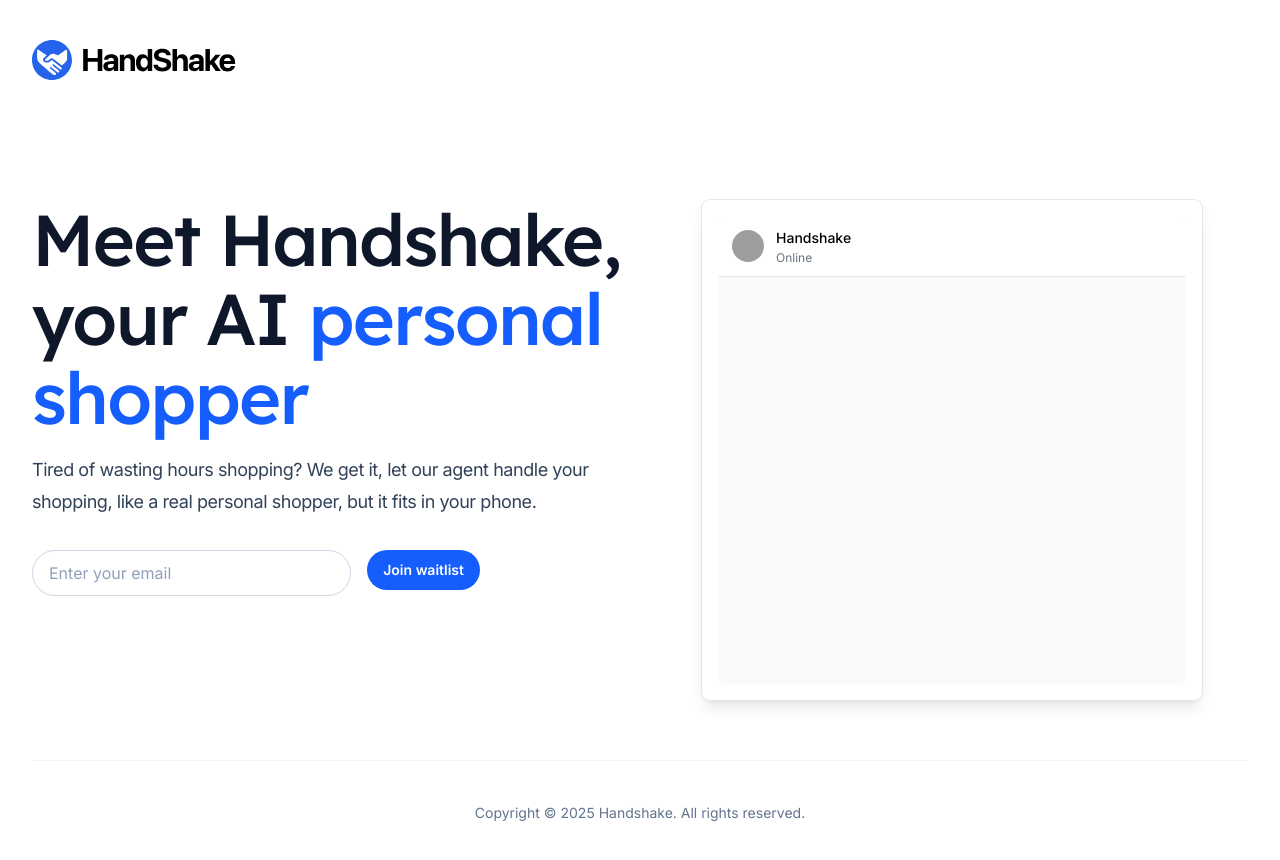
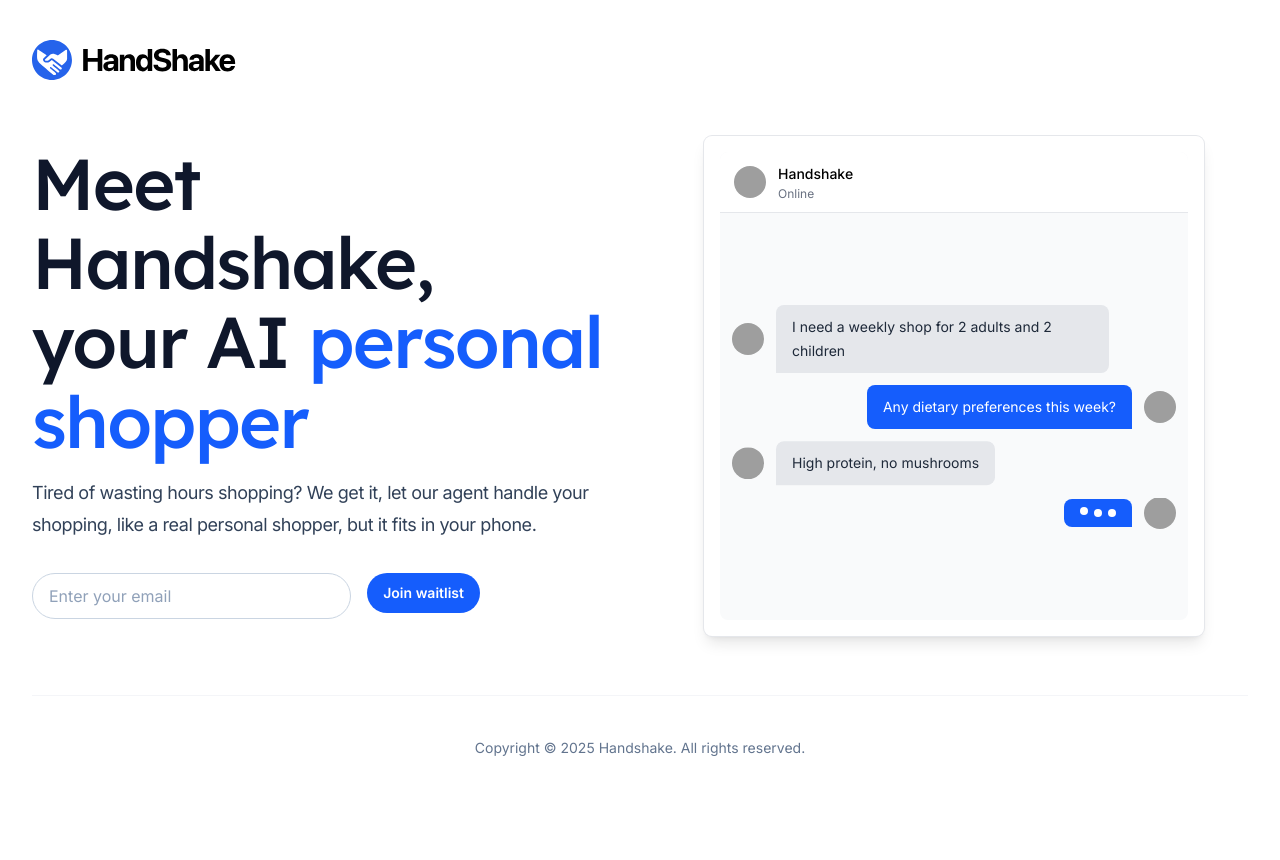
Before and after one commit to sillysausage-eth/handshake, a Next.js app: page / in a window 1280 px wide. Shown: the top 860 px of the page. After the commit the page ends 800 px from the top, so only its background shows below. Built offline with nearby package versions, Linux system fonts and the light colour scheme; grey boxes are pictures that could not be loaded.

Commit message:
chore: save Hero.tsx changes before merging branches

```diff
--- a/src/components/Hero.tsx
+++ b/src/components/Hero.tsx
@@ -13,6 +13,7 @@ export function Hero() {
   const [error, setError] = useState('')
   const [success, setSuccess] = useState(false)
   const [position, setPosition] = useState<number | null>(null)
+  const [conversationReady, setConversationReady] = useState(false)
 
   const handleSubmit = async (e: React.FormEvent) => {
     e.preventDefault()
@@ -122,14 +123,15 @@ export function Hero() {
   }
 
   return (
-    <Container className="h-[calc(100vh-160px)] flex items-start pt-20">
-      <div className="grid grid-cols-1 lg:grid-cols-2 gap-8 items-start w-full">
+    <Container className="h-auto py-4 flex items-start">
+      <div className="grid grid-cols-1 lg:grid-cols-2 gap-10 items-start w-full">
         {/* Left column - text content */}
         <motion.div
           initial="hidden"
           animate="visible"
           variants={containerVariants}
-          className="text-left"
+          className="text-left pt-2"
+          onAnimationComplete={() => setConversationReady(true)}
         >
           <motion.h1
             className="max-w-4xl font-display text-5xl font-medium tracking-tight text-slate-900 sm:text-7xl whitespace-pre-line"
@@ -232,8 +234,8 @@ export function Hero() {
         </motion.div>
 
         {/* Right column - conversation visual */}
-        <div className="hidden lg:block">
-          <ConversationVisual />
+        <div className="hidden lg:flex lg:items-start lg:justify-end">
+          <ConversationVisual start={conversationReady} />
         </div>
       </div>
     </Container>
```
